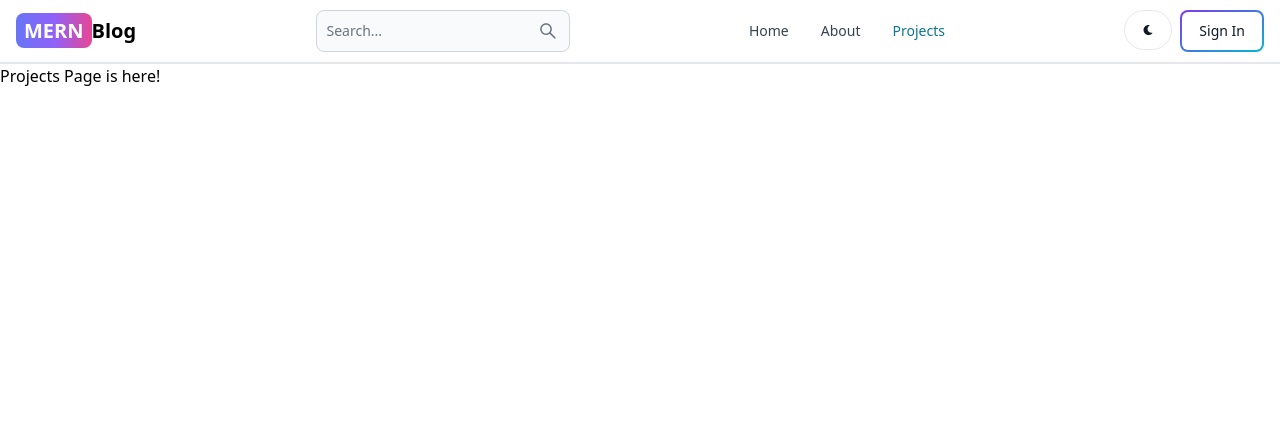
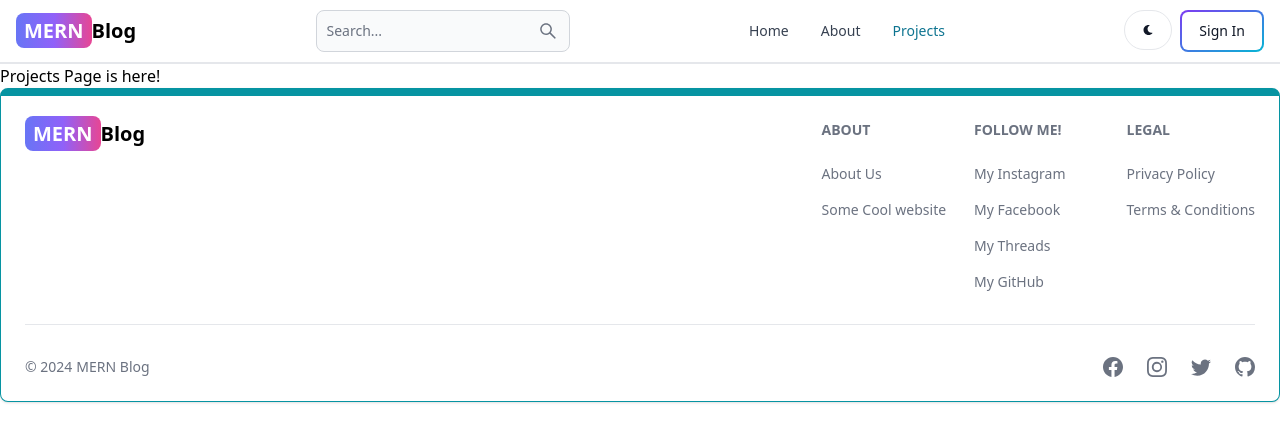
Before and after one commit to temal07/MERN-Blog-App, a React (Vite) app in the folder client/: page /projects in a window 1280 px wide. Shown: the top 442 px of the page. Built offline with nearby package versions, Linux system fonts and the light colour scheme.

Commit message:
Create and add the footer component

```diff
--- a/client/src/App.jsx
+++ b/client/src/App.jsx
@@ -7,6 +7,7 @@
 import Dashboard from "./pages/Dashboard";
 import Projects from "./pages/Projects";
 import Header from "./components/Header";
+import Footer from "./components/Footer";
 
 export default function App() {
   return (
@@ -20,6 +21,7 @@
           <Route path="/dashboard" element={<Dashboard />} />
           <Route path="/projects" element={<Projects />} />
         </Routes>
+      <Footer />
     </BrowserRouter>
   )
 }
--- /dev/null
+++ b/client/src/components/Footer.jsx
@@ -0,0 +1,105 @@
+import React from 'react';
+import { Footer } from 'flowbite-react';
+import { Link } from 'react-router-dom';
+import { BsFacebook, BsGithub, BsInstagram, BsTwitter } from "react-icons/bs";
+
+export default function FooterComponent() {
+  return (
+    <Footer container className='border border-t-8 border-teal-500'>
+        <div className="w-full max-w-7xl mx-auto">
+            <div className="grid w-full justify-between sm:flex md:grid-cols-1">
+                <div className="">
+                <Link
+                    to="/"
+                    className='self-center whitespace-nowrap
+                    text-lg sm:text-xl
+                    font-semibold dark:text-white'
+                >
+                    <span className="px-2 py-1 bg-gradient-to-r from-indigo-500 via-purple-500 to-pink-500 rounded-lg
+                     text-white">MERN</span>
+                    <span>Blog</span>
+                </Link>
+                </div>
+                <div className='grid grid-cols-2 gap-3 sm:grid-cols-3
+                sm:gap-6'>
+                    <div>
+                        <Footer.Title title='About' />
+                        <Footer.LinkGroup col>
+                            <Footer.Link
+                                href='#'
+                                rel='noopener noreferrer'
+                            >
+                                About Us
+                            </Footer.Link>
+                            <Footer.Link
+                                href='#'
+                                rel='noopener noreferrer'
+                            >
+                                Some Cool website
+                            </Footer.Link>
+                        </Footer.LinkGroup>
+                    </div>
+                    <div>
+                        <Footer.Title title='Follow Me!' />
+                        <Footer.LinkGroup col>
+                            <Footer.Link
+                                href='https://www.instagram.com/just_alm_tmr/'
+                                target='_blank'
+                                rel='noopener noreferrer'
+                            >
+                                My Instagram
+                            </Footer.Link>
+                            <Footer.Link
+                                href='https://www.facebook.com/temir.alimov.12/'
+                                target='_blank'
+                                rel='noopener noreferrer'
+                            >
+                                My Facebook
+                            </Footer.Link>
+                            <Footer.Link
+                                href='https://www.threads.net/@just_alm_tmr'
+                                target='_blank'
+                                rel='noopener noreferrer'
+                            >
+                                My Threads
+                            </Footer.Link>
+                            <Footer.Link
+                                href='https://github.com/temal07'
+                                target='_blank'
+                                rel='noopener noreferrer'
+                            >
+                                My GitHub
+                            </Footer.Link>
+                        </Footer.LinkGroup>
+                    </div>
+                    <div>
+                        <Footer.Title title='Legal' />
+                        <Footer.LinkGroup col>
+                            <Footer.Link href='#'>
+                                Privacy Policy
+                            </Footer.Link>
+                            <Footer.Link href='#'>
+                                Terms &amp; Conditions
+                            </Footer.Link>
+                        </Footer.LinkGroup>
+                    </div>
+                </div>
+            </div>
+            <Footer.Divider />
+            <div className="w-full sm:flex sm:items-center sm:justify-between">
+                <Footer.Copyright
+                    href="#"
+                    by='MERN Blog'
+                    year={new Date().getFullYear()}
+                />
+                <div className="flex gap-6 sm:mt-0 mt-4 sm:justify-center">
+                    <Footer.Icon href='https://www.facebook.com/temir.alimov.12/' icon={BsFacebook} />
+                    <Footer.Icon href='https://www.instagram.com/just_alm_tmr/' icon={BsInstagram} />
+                    <Footer.Icon href='#' icon={BsTwitter} />
+                    <Footer.Icon href='https://github.com/temal07' icon={BsGithub} />
+                </div>
+            </div>
+        </div>
+    </Footer>
+  )
+}
```
Lines whose indentation alone changed are shown as unchanged.
